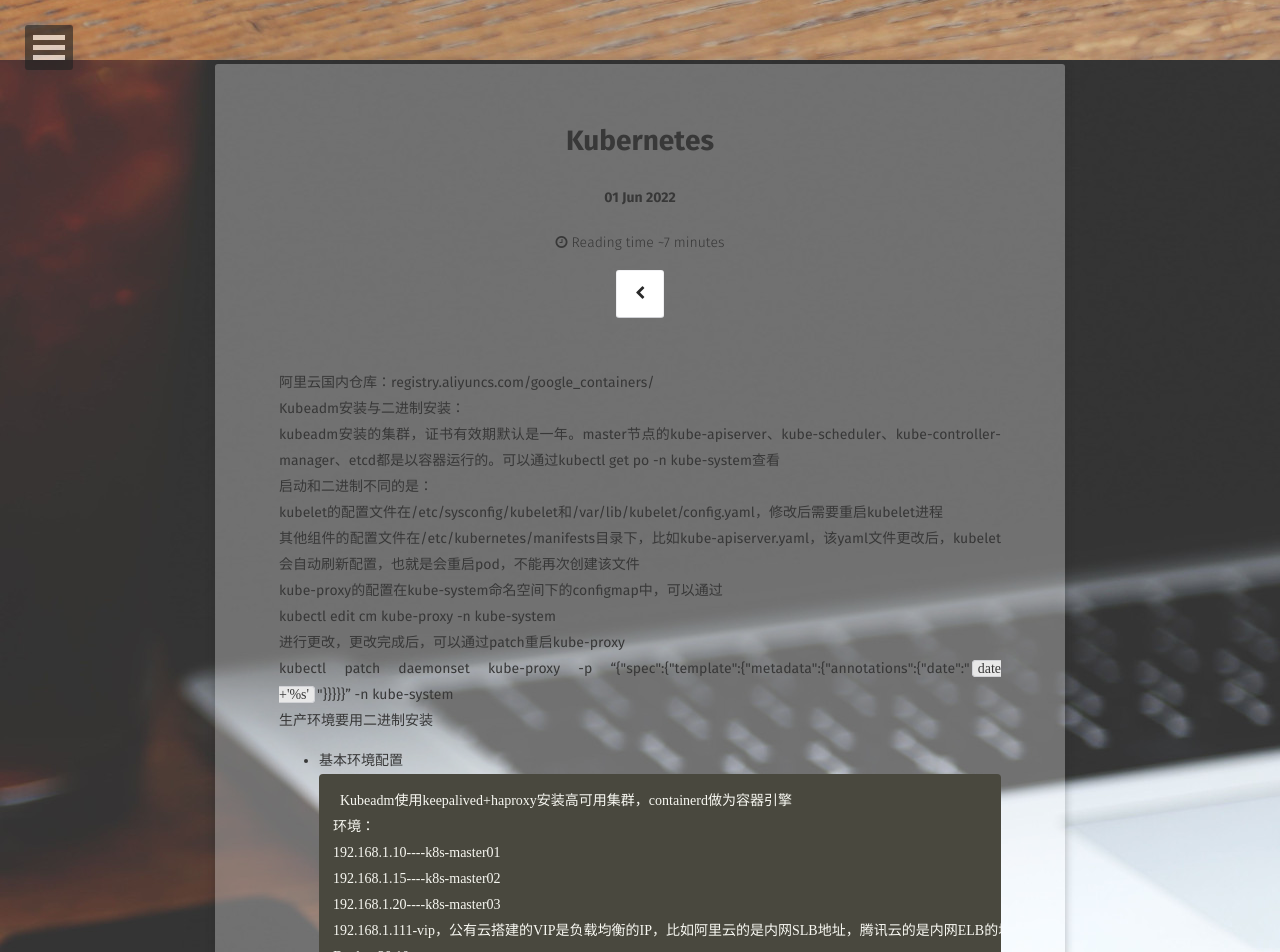
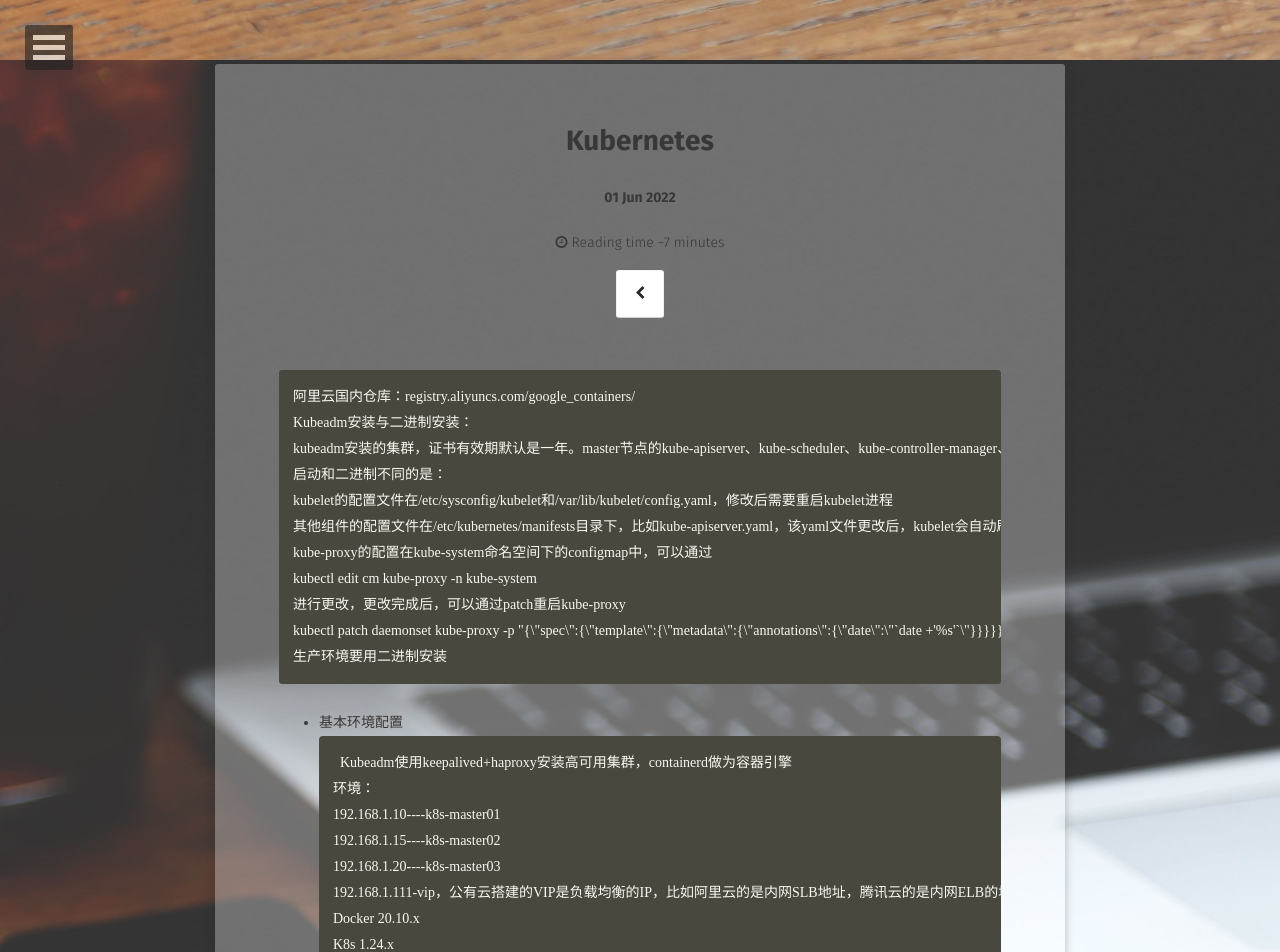
Before and after one commit to A17513081909/csz.github.io, a Jekyll site: the page built from _posts/2021-01-04-kubernetes.md, in a window 1280 px wide and 1400 px high. Shown: the top 952 px of the window. Built offline with Jekyll 4.4.1, drawn with Linux system fonts in a browser that asks for light colours; some web fonts are replaced; some of the changed text lies outside the part shown.

````diff
--- a/_posts/2021-01-04-kubernetes.md
+++ b/_posts/2021-01-04-kubernetes.md
@@ -7,7 +7,7 @@ tags: ['haproxy+keepalived','kubeadm','二进制']
 comments: false
 <!-- project: true -->
 ---
-
+```
 阿里云国内仓库：registry.aliyuncs.com/google_containers/
 Kubeadm安装与二进制安装：
 kubeadm安装的集群，证书有效期默认是一年。master节点的kube-apiserver、kube-scheduler、kube-controller-manager、etcd都是以容器运行的。可以通过kubectl get po -n kube-system查看
@@ -19,7 +19,7 @@ kubectl edit cm kube-proxy -n kube-system
 进行更改，更改完成后，可以通过patch重启kube-proxy
 kubectl patch daemonset kube-proxy -p "{\"spec\":{\"template\":{\"metadata\":{\"annotations\":{\"date\":\"`date +'%s'`\"}}}}}" -n kube-system
 生产环境要用二进制安装
-
+```
 * 基本环境配置
 ```
 Kubeadm使用keepalived+haproxy安装高可用集群，containerd做为容器引擎
@@ -34,13 +34,17 @@ Pod网段 172.16.0.0/12
 Service网段 192.168.0.0/16
 以下所有操作未注明单台节点的即为三台节点统一命令操作
 vim /etc/hosts
+```
 ![image](https://user-images.githubusercontent.com/80735002/175618513-94414bfe-d989-4725-acc9-c4decb87421f.png)
+```
 单台修改主机名称
 vim /etc/hostname
 hostname k8s-master{01,02,03}
+```
 ![image](https://user-images.githubusercontent.com/80735002/175618772-26975425-8816-4704-8721-1e64381af6c6.png)
 ![image](https://user-images.githubusercontent.com/80735002/175618783-f187cd4e-1077-43ff-b363-8e715e6087bd.png)
 ![image](https://user-images.githubusercontent.com/80735002/175618797-f5c48530-c473-40b3-9e00-3a0e6830f5a7.png)
+```
 下载aliyun的yum源
 curl -o /etc/yum.repos.d/CentOS-Base.repo https://mirrors.aliyun.com/repo/Centos-7.repo
 安装必需依赖
@@ -57,15 +61,17 @@ gpgcheck=0
 repo_gpgcheck=0
 gpgkey=https://mirrors.aliyun.com/kubernetes/yum/doc/yum-key.gpg https://mirrors.aliyun.com/kubernetes/yum/doc/rpm-package-key.gpg
 EOF
+
 关闭防火墙、seliuux、NetworkManager
-```
 systemctl stop firewalld && systemctl disable firewalld
 systemctl stop NetworkManager && systemctl disable NetworkManager
 sed -i 's#SELINUX=enforcing#SELINUX=disable#g' /etc/sysconfig/selinux
 sed -i 's#SELINUX=enforcing#SELINUX=disable#g' /etc/selinux/config
+
 关闭swap分区
 swapoff -a && sysctl -w vm.swappiness=0
 sed -ri '/^[^#]*swap/s@^@#@' /etc/fstab
+
 安装ntpdate
 yum -y install ntpdate
 同步时间，修改时区为上海，并加入任务计划
@@ -73,7 +79,9 @@ ln -sf /usr/share/zoneinfo/Asia/Shanghai /etc/localtime
 echo 'Asia/Shanghai' > /etc/timezone
 ntpdate time2.aliyun.com
 crontab -e
+```
 ![image](https://user-images.githubusercontent.com/80735002/175621963-62846057-0118-49c2-9e0d-bd39a177adf8.png)
+```
 systemctl restart crond
 配置文件句柄数
 ulimit -SHn 65535
@@ -87,10 +95,14 @@ vim /etc/security/limits.conf
 * hard memlock unlimited
 配置免密登录，生成配置文件和证书均在master01节点上操作，集群管理也只在master01上操作，阿里云或AWS上需要一台单的的kucectl服务器，密钥生成：
 ssh-keygen -t rsa
+```
 ![image](https://user-images.githubusercontent.com/80735002/175623482-05de1f4e-2b93-45d3-9133-8bb0a246864e.png)
+```
 将公钥传到master02、master03上
 for i in k8s-master02 k8s-master03;do ssh-copy-id -i .ssh/id_rsa.pub $i;done
+```
 ![image](https://user-images.githubusercontent.com/80735002/175626847-1416a0aa-085d-47f6-ad75-bf5f5c6680f1.png)
+```
 升级内核
 别问，内核4.18+会很舒服，低于的用docker以及k8s会有一些棘手的bug，多年生产经验总结
 升级系统
@@ -106,9 +118,11 @@ grubby --args="user_namespace.enable=1" --update-kernel="$(grubby --default-kern
 grubby --default-kernel
 这里重启之后会变成4.19······
 reboot
+```
 ![image](https://user-images.githubusercontent.com/80735002/175627383-0314f00b-a70d-49cd-b4c2-6d4ccb0ddacb.png)
 
 * 使用ipvs模块
+```
 安装ipvsadm，生产环境推荐使用ipvs而不是iptables
 yum -y install ipvsadm ipset sysstat conntrack libseccomp
 加载ipvs
@@ -144,13 +158,17 @@ ipip
 systemctl enable --now systemd-modules-load.service
 修改kube-proxy为ipvs模式
 kubectl edit cm kube-proxy -n kube-system
+```
 ![image](https://user-images.githubusercontent.com/80735002/175647675-9106c34b-bece-4359-96e0-69c1419b518c.png)
+```
 更新pod
 kubectl patch daemonset kube-proxy -p "{\"spec\":{\"template\":{\"metadata\":{\"annotations\":{\"date\":\"`date +'%s'`\"}}}}}" -n kube-system
 验证
+```
 ![image](https://user-images.githubusercontent.com/80735002/175647717-e7c5c402-d0da-4af6-9123-03240f938335.png)
 
 * 配置k8s集群内和参数
+```
 cat <<EOF > /etc/sysctl.d/k8s.conf
 net.ipv4.ip_forward = 1
 net.bridge.bridge-nf-call-iptables = 1
@@ -178,22 +196,28 @@ net.ipv4.tcp_timestamps = 0
 net.core.somaxconn = 16384
 EOF
 sysctl --system
+```
 ![image](https://user-images.githubusercontent.com/80735002/175630273-701e5919-934a-4469-b8d4-0b15e27f4fde.png)
+```
 重启，保证重启后内核依然加载
 reboot
 lsmod |grep --color=auto -e ip_vs -e nf_conntrack
+```
 ![image](https://user-images.githubusercontent.com/80735002/175630867-d05db368-9a26-4851-88fb-61af676e935f.png)
 
 * 安装containerd
+```
 yum -y install docker-ce-20.10.* docker-ce-cli-20.10.*
 不使用dockerfile则无需启动docker，配置并启动containerd即可
 cat <<EOF | sudo tee /etc/modules-load.d/containerd.conf
 overlay
 br_netfilter
 EOF
+
 加载模块
 modprobe -- overlay
 modprobe -- br_netfilter
+
 配置containerd所需内核
 cat <<EOF | sudo tee /etc/sysctl.d/99-kubernetes-cri.conf
 net.bridge.bridge-nf-call-iptables  = 1
@@ -201,12 +225,16 @@ net.ipv4.ip_forward                 = 1
 net.bridge.bridge-nf-call-ip6tables = 1
 EOF
 sysctl --system
+
 创建containerd的配置文件
 mkdir /etc/containerd -p
 containerd config default | tee /etc/containerd/config.toml
 vim /etc/containerd/config.toml
+
 cgroup改为systemd
+```
 ![image](https://user-images.githubusercontent.com/80735002/175633172-6957a45c-eca6-4af9-929a-119d03dd123f.png)
+```
 Pause镜像修改为国内阿里云地址
 启动containerd并设置开机自启
 systemctl daemon-reload && systemctl enable --now containerd
@@ -217,8 +245,10 @@ image-endpoint: unix:///run/containerd/containerd.sock
 timeout: 10
 debug: false
 EOF
+```
 
 * 安装k8s组件
+```
 查看最新版本
 yum list kubeadm.x86_64 --showduplicates | sort -r
 生产一定使用1.2x.5+，比较稳定
@@ -228,8 +258,10 @@ cat >/etc/sysconfig/kubelet<<EOF
 KUBELET_KUBEADM_ARGS="--container-runtime=remote --runtime-request-timeout=15m --container-runtime-endpoint=unix:///run/containerd/containerd.sock"
 EOF
 systemctl daemon-reload && systemctl enable --now kubelet
+```
 
 * 高可用组件安装与配置
+```
 yum install keepalived haproxy -y
 配置haproxy
 vim /etc/haproxy/haproxy.cfg
@@ -268,6 +300,7 @@ backend k8s-master
   server k8s-master01   192.168.1.10:6443  check
   server k8s-master02   192.168.1.15:6443  check
   server k8s-master03   192.168.1.20:6443  check
+
 配置keepalived，master配置不相同
 vim /etc/keepalived/keepalived.conf
 ! Configuration File for keepalived
@@ -301,7 +334,9 @@ vrrp_instance VI_1 {
        chk_apiserver
     }
 }
+```
 ![image](https://user-images.githubusercontent.com/80735002/175639425-3820847e-d77a-4914-b067-fb94493f43d3.png)
+```
 配置keepalived健康检查文件，脚本
 vim /etc/keepalived/check_apiserver.sh
 #!/bin/bash
@@ -330,11 +365,15 @@ chmod +x /etc/keepalived/check_apiserver.sh
 systemctl daemon-reload
 systemctl enable --now haproxy
 systemctl enable --now keepalived
+```
 ![image](https://user-images.githubusercontent.com/80735002/175640958-a36e498c-8834-4be8-a2f3-7b9f40c03c20.png)
+```
 查看vip，此时vip漂移到master03上了
+```
 ![image](https://user-images.githubusercontent.com/80735002/175644068-f9665efa-9557-4b42-9c61-37f8d92a1ffd.png)
 
 * 集群初始化
+```
 以下操作只在master01上执行
 vim kubeadm-config.yml
 # 如果不是高可用集群，vip改为master01的地址、16443改为apiserver的端口（默认是6443）即可
@@ -392,7 +431,9 @@ systemctl enable --now kubelet
 kubeadm init --config new_kubeadm_config.yaml --upload-certs
 不慌，因为我设置的cpu为1个，直接跳过这个错误即可
 kubeadm init --config new_kubeadm_config.yaml --upload-certs --ignore-preflight-errors=NumCPU
+```
 ![image](https://user-images.githubusercontent.com/80735002/175644106-3b1b9797-c6a4-4ebf-bbbe-48a79082e3b2.png)
+```
 若初始化失败，重置即可，命令如下
 kubeadm reset -f
 ipvsadm --clear
@@ -400,28 +441,40 @@ rm -rf ~/.kube
 配置环境变量，用于访问集群
 vim /root/.bashrc
 export KUBECONFIG=/etc/kubernetes/admin.conf
+```
 ![image](https://user-images.githubusercontent.com/80735002/175644338-b5e6b3f8-8b81-43e7-8033-5139b739516f.png)
+```
 source /root/.bashrc
+```
 ![image](https://user-images.githubusercontent.com/80735002/175644363-1741e104-b9ea-4f85-9910-1b52bd984657.png)
- 将master02、03加入高可用集群
+```
+将master02、03加入高可用集群
 kubeadm join 192.168.1.111:16443 --token 7t2weq.bjbawausm0jaxury --discovery-token-ca-cert-hash sha256:7672542b7998ce614d7922d729d7809c09107ff03cf030dfbb57b8b411eccbb5 --control-plane --certificate-key 19faf074a7d05cba1dc7f6245d070cac29bf0c88fddd67e7245eca31583c8dc0 --ignore-preflight-errors=NumCPU
+```
 ![image](https://user-images.githubusercontent.com/80735002/175644409-4f188121-a5b9-4f4b-83e3-cdf7a19285af.png)
+```
 不执行图中圈主部分，因为只允许master01执行kubectl命令
 如果token值过期：kubeadm token create --print-join-command
 master需要生成—certificate-key：kubeadm init phase upload-certs  --upload-certs
 master01查看nodes
+```
 ![image](https://user-images.githubusercontent.com/80735002/175644947-e4ab73ab-64d4-4f93-863b-6961ecd83b7a.png)
 
 * 污点
+```
 生成中master节点一般部署系统服务，node节点部署业务、应用，但是我没用node，所以将三台master的污点给去掉
 查看污点
 kubectl describe nodes k8s-master |grep Taints
+```
 ![image](https://user-images.githubusercontent.com/80735002/175644962-263cc5b5-3e04-4395-974e-624f8bcdced3.png)
+```
 kubectl taint node k8s-master node-role.kubernetes.io/master:NoSchedule-
 再次查看污点
+```
 ![image](https://user-images.githubusercontent.com/80735002/175644998-f4eb3a93-6362-409d-944c-9e97cde06073.png)
 
 * 配置calico网络
+```
 仅在master01上执行
 修改pod网段
 查看下etcd中定义的pod网段
@@ -433,12 +486,16 @@ kubectl apply -f calico.yaml，我这里是将两个文件整合成为一个cali
 calico.yml去官网下载即可，官网应该是两个文件，一定要对应好版本
 查看容器状态
 kubectl get pods -n kube-system
+```
 ![image](https://user-images.githubusercontent.com/80735002/175645027-23e6c9a7-6f4b-4a61-b068-b9087a6ed813.png)
+```
 等会儿就好了
+```
 ![image](https://user-images.githubusercontent.com/80735002/175645087-1c6d536d-3c97-4ea1-a841-8a055f63887c.png)
 ![image](https://user-images.githubusercontent.com/80735002/175645212-3862652a-b951-42aa-bbfc-f69d9f643501.png)
 
 * Metrics部署
+```
 在新版的k8s中，系统资源的采集均使用metrics-server，可以通过metrics采集节点和podde 内存、磁盘、cpu和网络的使用率
 将master01家电的front-proxy-ca.crt scp到所有节点
 for i in k8s-master02 k8s-master03;do scp /etc/kubernetes/pki/front-proxy-ca.crt $i:/etc/kubernetes/pki/front-proxy-ca.crt;done
@@ -655,10 +712,12 @@ spec:
 kubectl create -f comp.yaml
 查看服务状态
 kubectl get pods -n kube-system -l k8s-app=metrics-server
+```
 ![image](https://user-images.githubusercontent.com/80735002/175645235-e420a60f-277c-4aed-973a-39d21e413258.png)
 ![image](https://user-images.githubusercontent.com/80735002/175645249-8ed2d326-019e-4bcd-92a5-c94efe7493da.png)
 
 * Dashboard部署
+```
 官方地址：https://github.com/kubernetes/dashboard
 安装最新版dashboard
 kubectl apply -f https://raw.githubusercontent.com/kubernetes/dashboard/v2.6.0/aio/deploy/recommended.yaml
@@ -686,11 +745,16 @@ subjects:
 kubectl apply -f admin-user.yaml
 查看dashboard端口号
 kubectl get svc kubernetes-dashboard -n kubernetes-dashboard
+```
 ![Uploading image.png…]()
+```
 获取token
 kubectl -n kubernetes-dashboard create token admin-user
+```
 ![Uploading image.png…]()
+```
 登录
+```
 ![Uploading image.png…]()
 
 * 命令自动补全
````
